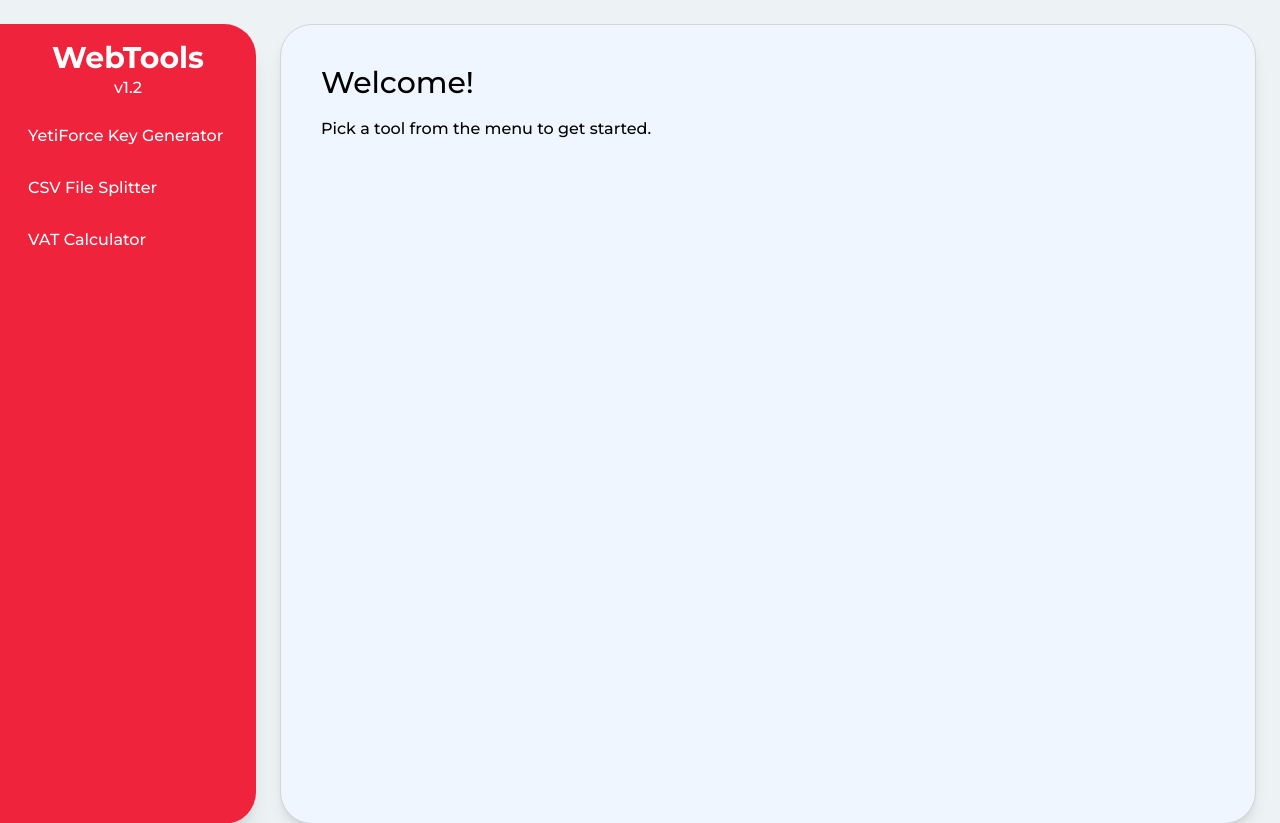
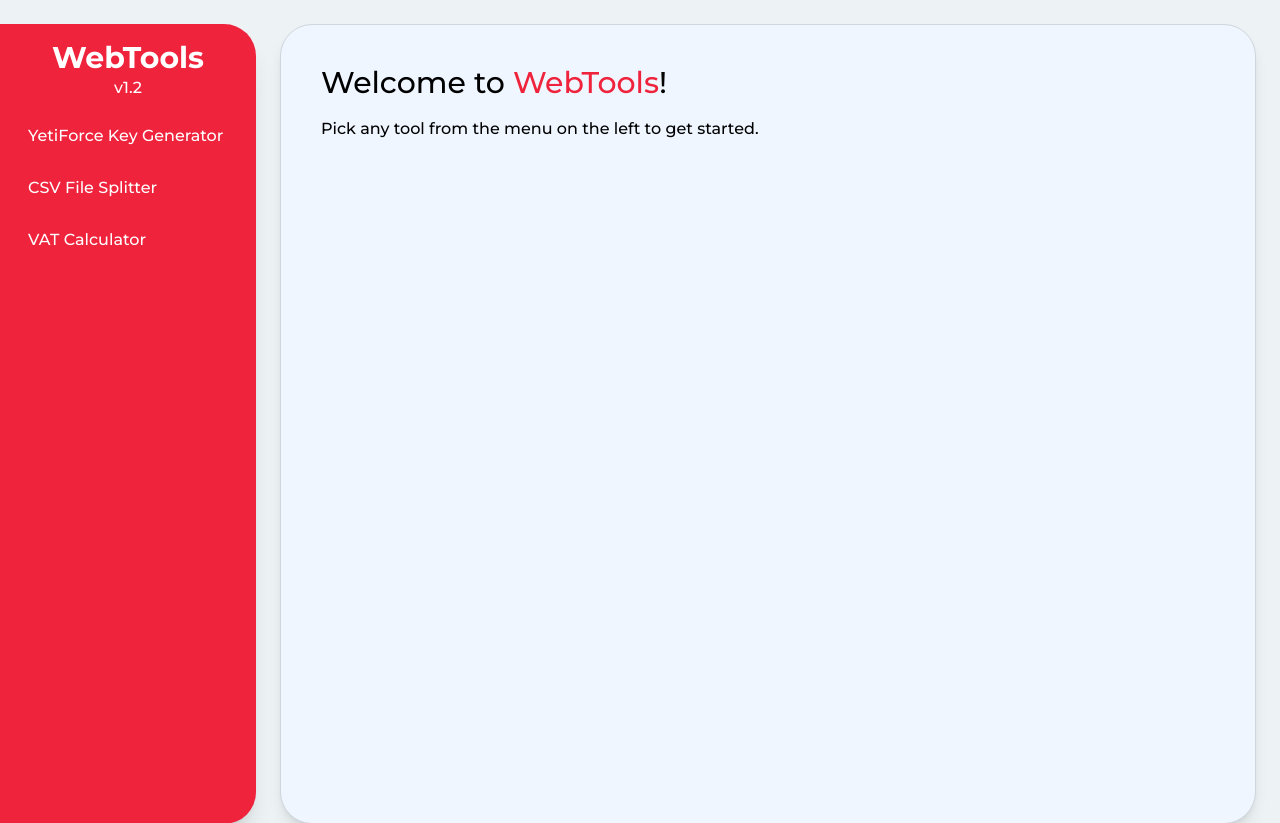
Before and after one commit to nihilne/WebTools, a Flask app: page / in a window 1280 px wide. Shown: the top 823 px of the page. Run offline with Flask 3, Linux system fonts and the light colour scheme; style sheets or scripts are compiled from the project's sources.

Commit message:
refactor: design changes

```diff
--- a/app/templates/index.html
+++ b/app/templates/index.html
@@ -1,6 +1,6 @@
 {% extends "base.html" %}
 {% block title %}Home{% endblock %}
 {% block content %}
-<h1 class="text-3xl mb-4">Welcome!</h1>
-<p class="">Pick a tool from the menu to get started.</p>
+<h1 class="text-3xl mb-4">Welcome to <span class="text-main-red">WebTools</span>!</h1>
+<p>Pick any tool from the menu on the left to get started.</p>
 {% endblock %}
```
